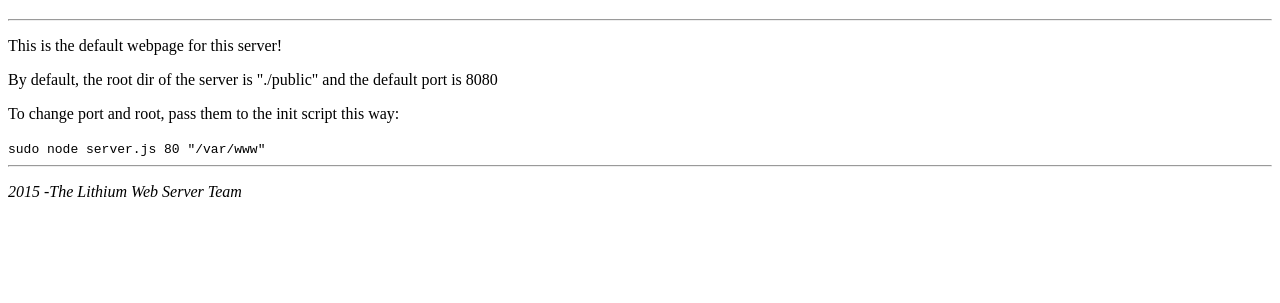
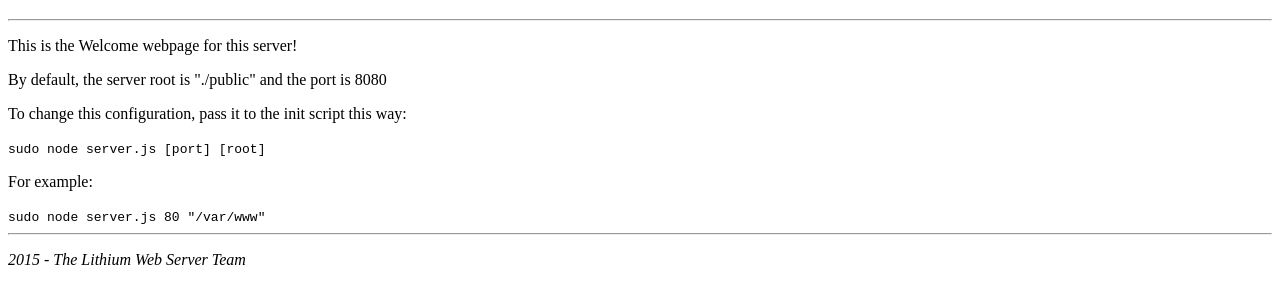
Before and after one commit to MarcosRZ/lithium-web-server, a website: page public/index.html in a window 1280 px wide. Shown: the part 61-364 px from the top of the page. Drawn offline with Linux system fonts and the light colour scheme.

Commit message:
Minor changes in index.html

```diff
--- a/public/index.html
+++ b/public/index.html
@@ -3,11 +3,13 @@
 <head></head>
 <body>
 	<h1>It Rocks!</h1><hr>
-	<p>This is the default webpage for this server!</p>
-	<p>By default, the root dir of the server is "./public" and the default port is 8080</p>
-	<p>To change port and root, pass them to the init script this way:</p>
+	<p>This is the Welcome webpage for this server!</p>
+	<p>By default, the server root is "./public" and the port is 8080</p>
+	<p>To change this configuration, pass it to the init script this way:</p>
+	<code>sudo node server.js [port] [root]</code>
+	<p>For example:</p>
 	<code>sudo node server.js 80 "/var/www"</code>
 	<hr>
-	<p> <i>2015 -The Lithium Web Server Team</i></p>
+	<p><i>2015 - The Lithium Web Server Team</i></p>
 <body>
 </html>
```
